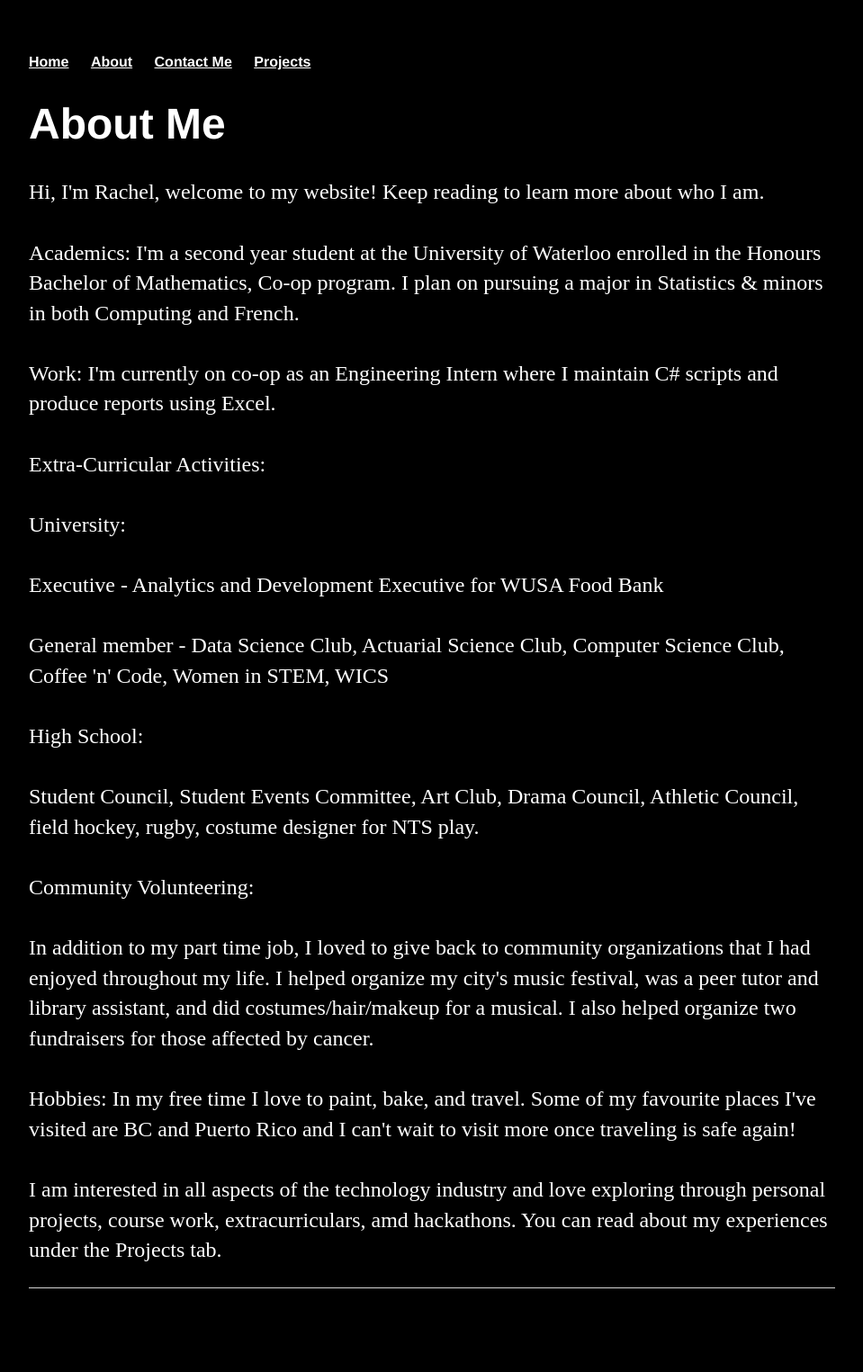
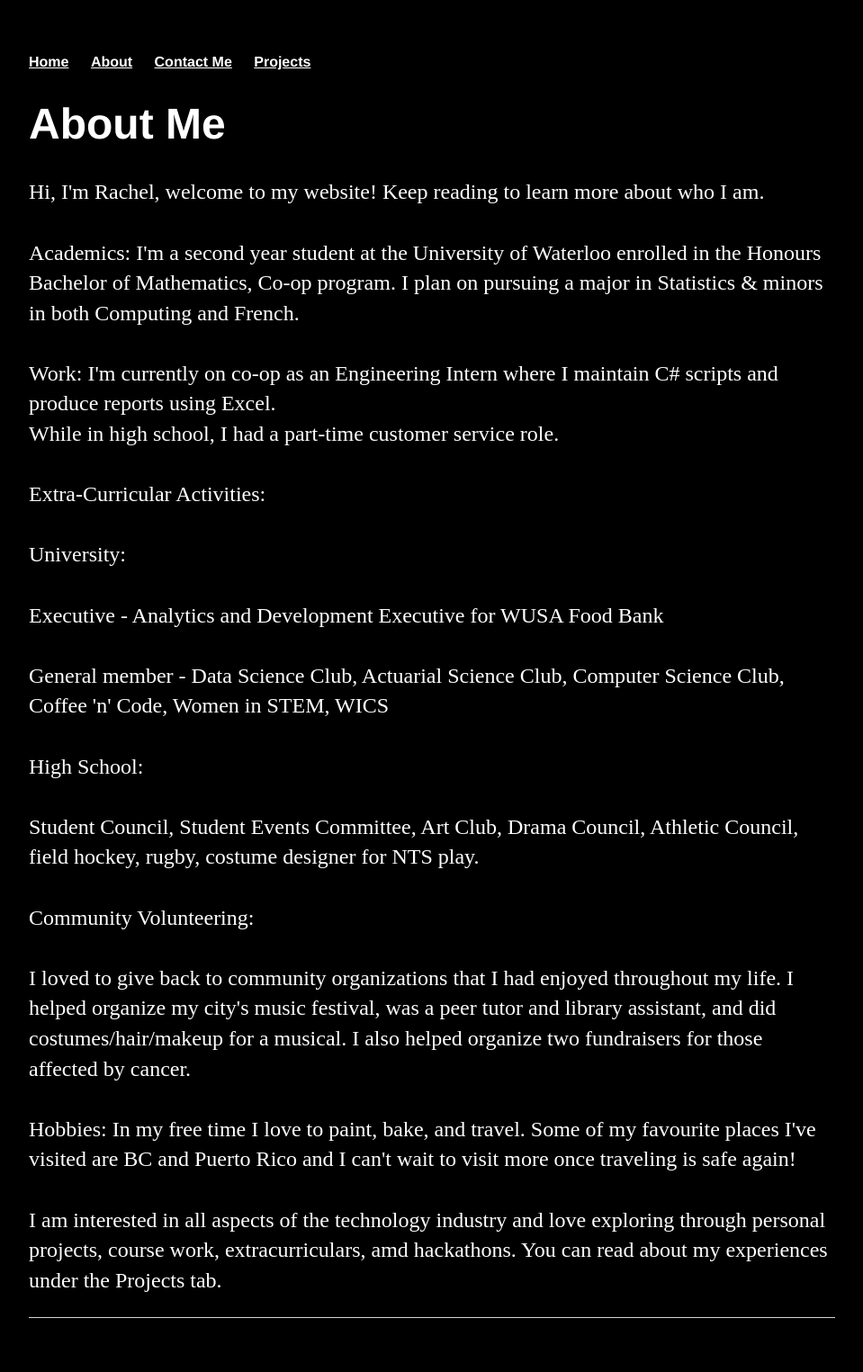
Before and after one commit to rachel-scott/rachel-scott.github.io, a Jekyll site: the page built from about/index.html, in a window 1280 px wide. Shown: the whole page at 90% size, without its empty margins (160-1119 px from the left). Built offline with Jekyll 4.4.1, drawn with Linux system fonts in a browser that asks for light colours; before the commit the page ends 1492 px from its top, so only the background shows below that.

Commit message:
Update index.html

```diff
--- a/about/index.html
+++ b/about/index.html
@@ -11,7 +11,8 @@ title: Rachel Scott
 		<br><br>
 
 		Work:
-		I'm currently on co-op as an Engineering Intern where I maintain C# scripts and produce reports using Excel.
+		I'm currently on co-op as an Engineering Intern where I maintain C# scripts and produce reports using Excel. <br>
+		While in high school, I had a part-time customer service role.
 
 		<br><br>
 		Extra-Curricular Activities:
@@ -28,7 +29,7 @@ title: Rachel Scott
 		<br><br>
 		Community Volunteering:
 		<br><br>
-		In addition to my part time job, I loved to give back to community organizations that I had enjoyed throughout my life. I helped organize my city's
+		I loved to give back to community organizations that I had enjoyed throughout my life. I helped organize my city's
 		music festival, was a peer tutor and library assistant, and did costumes/hair/makeup for a musical.
 		I also helped organize two fundraisers for those affected by cancer.
 		<br><br>
```
